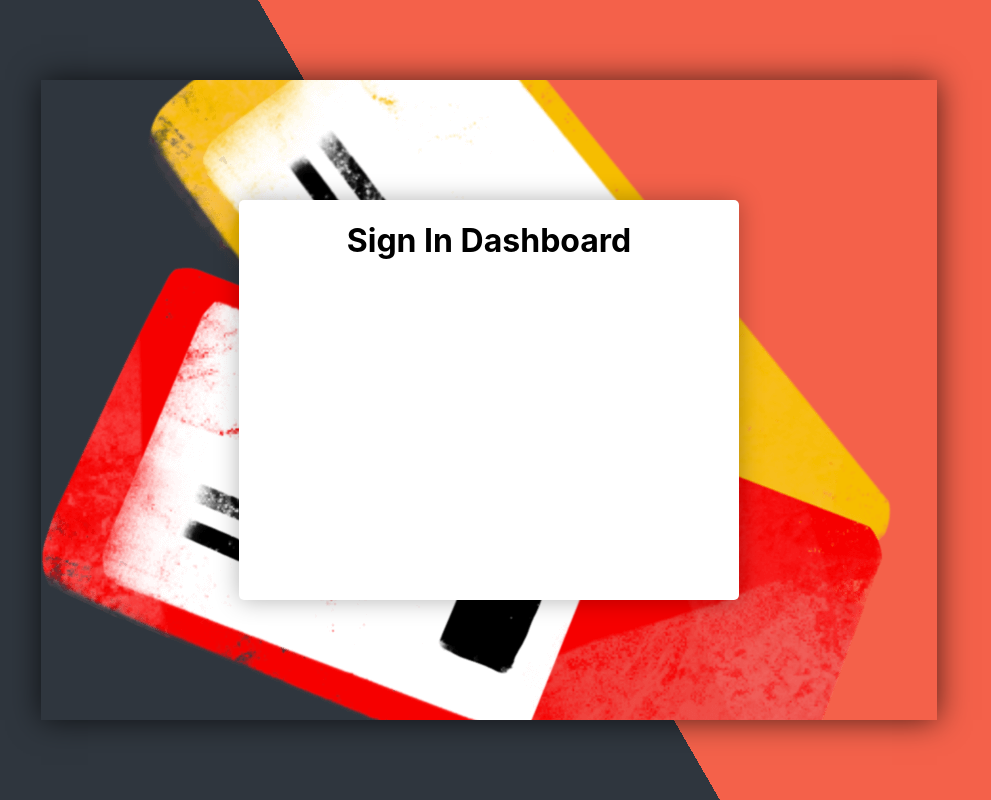
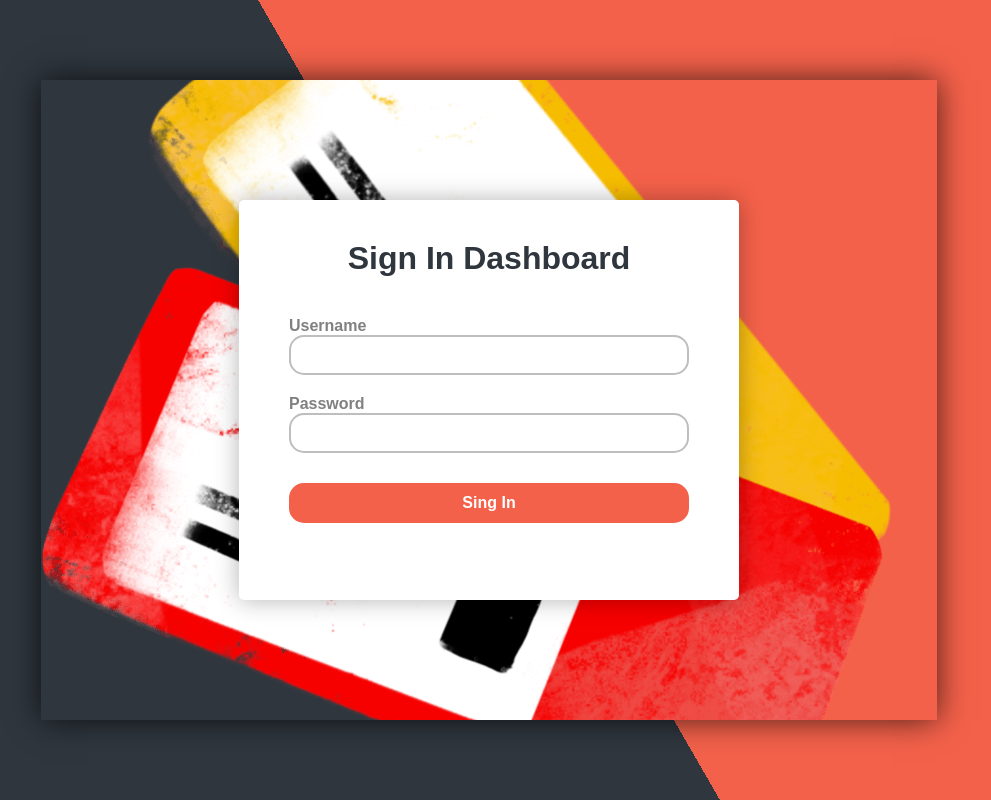
Before and after one commit to 159-Pazarama-React-Bootcamp/final-project-dexdere, a React (Create React App) app: page /login in a window 1280 px wide. Shown: the whole page, without its empty margins (151-1142 px from the left). Built offline with nearby package versions, Linux system fonts and the light colour scheme.

Commit message:
Add Login form component

```diff
--- /dev/null
+++ b/src/components/Form/LoginForm.css
@@ -0,0 +1,45 @@
+.form-container {
+  display: flex;
+  flex-direction: column;
+  width: 100%;
+  padding: 0 50px 0 50px;
+  font-family: 'poppins', sans-serif;
+}
+
+.form-container > h1 {
+  margin: 40px;
+  color: var(--bgSecondColor);
+}
+
+.form-container > input {
+  text-align: center;
+  margin-bottom: 20px;
+  height: 40px;
+  border: 2px solid #bcbec0;
+  border-radius: 15px;
+  font-size: 1em;
+  font-weight: large;
+  outline: 0;
+}
+
+.form-container > input:focus {
+  border: 2px solid var(--mainColor);
+}
+
+.form-container > label {
+  text-align: start;
+  font-weight: bolder;
+  color: gray;
+}
+
+.form-container > button {
+  height: 40px;
+  border: none;
+  border-radius: 15px;
+  font-size: 1em;
+  background-color: var(--mainColor);
+  color: white;
+  margin-top: 10px;
+  outline: 0;
+  font-weight: bolder;
+}
--- /dev/null
+++ b/src/components/Form/LoginForm.js
@@ -0,0 +1,38 @@
+/* eslint-disable jsx-a11y/label-has-associated-control */
+import React from 'react';
+import { useFormik } from 'formik';
+import './LoginForm.css';
+
+export default function LoginForm() {
+  const formik = useFormik({
+    initialValues: {
+      username: '',
+      password: '',
+    },
+    onSubmit: (values) => {
+      console.log(JSON.stringify(values, null, 2));
+    },
+  });
+  return (
+    <form className="form-container" onSubmit={formik.handleSubmit}>
+      <h1>Sign In Dashboard</h1>
+
+      <label htmlFor="username">Username</label>
+      <input
+        name="username"
+        type="text"
+        onChange={formik.handleChange}
+        value={formik.values.email}
+      />
+
+      <label htmlFor="password">Password</label>
+      <input
+        name="password"
+        type="password"
+        onChange={formik.handleChange}
+        value={formik.values.password}
+      />
+      <button type="submit">Sing In</button>
+    </form>
+  );
+}
--- a/src/pages/Login.js
+++ b/src/pages/Login.js
@@ -1,12 +1,13 @@
 import React from 'react';
 import css from './Login.module.css';
+import LoginForm from '../components/Form/LoginForm';
 
 export default function Login() {
   return (
     <div className={css.loginBody}>
       <div>
         <div className={css.login}>
-          <h1>Sign In Dashboard</h1>
+          <LoginForm />
         </div>
       </div>
     </div>
```
